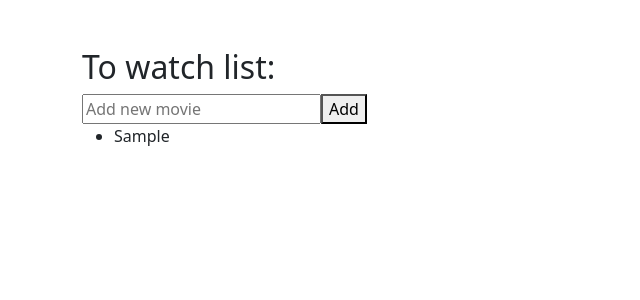
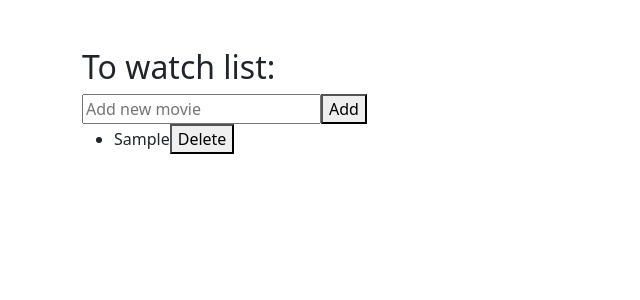
Before and after one commit to Aielin/homework59, a React (Vite) app: page / in a window 1280 px wide. Both pictures are taken after typing "Sample" into the empty fields and a click on the button "Add". Shown: the top 300 px of the page, without its empty margins (0-640 px from the left). Built offline with nearby package versions, Linux system fonts and the light colour scheme; the HTML template or start-up script is replaced by a standard one.

Commit message:
Added delete functionality for movie items

```diff
--- a/src/Components/MovieList/MovieList.tsx
+++ b/src/Components/MovieList/MovieList.tsx
@@ -9,6 +9,10 @@ const MovieList: React.FC = () => {
       setMovies([...movies, newMovie]);
       setNewMovie('');
     }
+  };
+
+  const deleteMovie = (index: number) => {
+    setMovies(movies.filter((_, i) => i !== index));
   };
 
   return (
@@ -23,7 +27,11 @@ const MovieList: React.FC = () => {
       <button onClick={addMovie}>Add</button>
       <ul>
         {movies.map((movie, index) => (
-          <li key={index}>{movie}</li>
+          <li
+            key={index}>
+            {movie}
+            <button onClick={() => deleteMovie(index)}>Delete</button>
+          </li>
         ))}
       </ul>
     </div>
```
